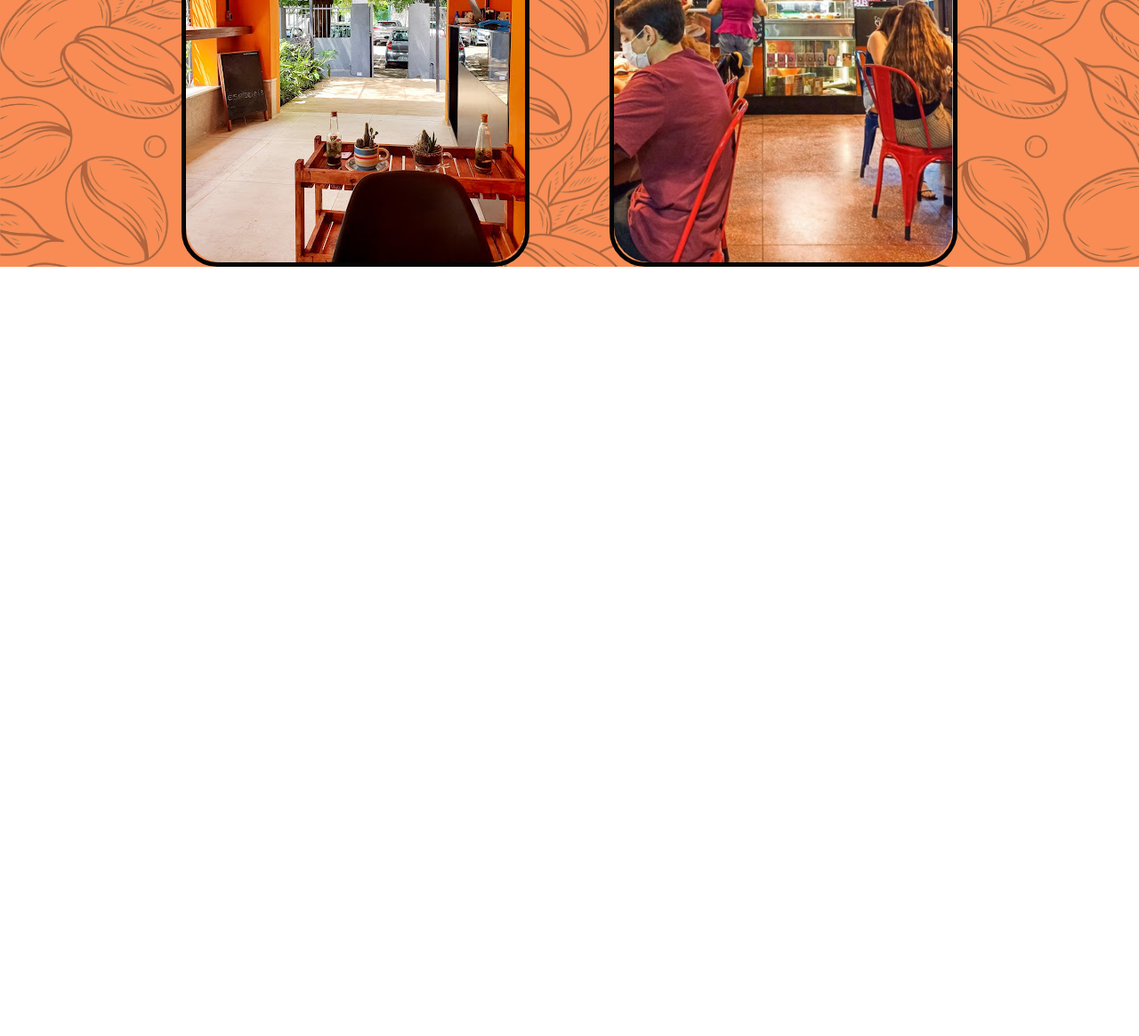
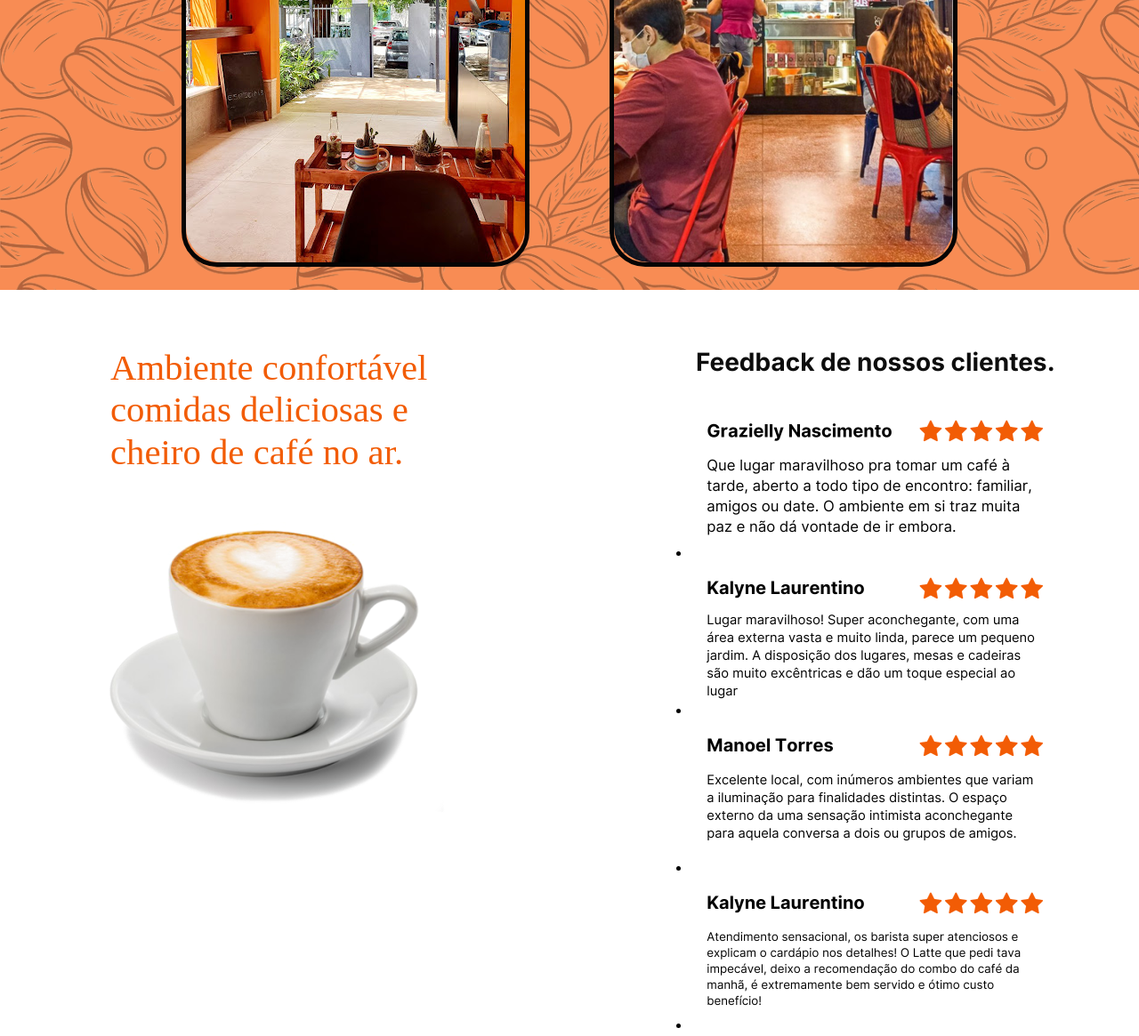
Before and after one commit to GuiJg/Coffee-Cube, a website: page index.html in a window 1280 px wide. Shown: the part 2585-3750 px from the top of the page at 89% size. Before the commit the page ends 2885 px from the top, so only its background shows below. Drawn offline with Linux system fonts and the light colour scheme; a web font is replaced by a local one.

Commit message:
feat: feedback page add

```diff
--- a/index.html
+++ b/index.html
@@ -130,6 +130,7 @@
             </div>
         </div>
     </section>
+    <div class="" id="about"></div>
     <section class="about-page">
         <div class="about-text">
             <span>Quem somos</span>
@@ -158,7 +159,7 @@
             <span>Jaqueira</span>
             <p>
                 Todos os dias: 09hrs - 21hrs
-                <br>
+                <br id="unidades">
                 Brunch: Todos os dias 09hrs - 13hrs
             </p>
         </div>
@@ -202,11 +203,40 @@
     </section>
     <section class="feedback-page">
         <div class="feedback-text">
-
+            <h2>Ambiente confortável comidas deliciosas e cheiro de café no ar.</h2>
+            <img src="assets/cup-of-cappuccino.png" alt="xicara de cafe de cappuccino">
+        </div>
+        <div class="feedbacks">
+            <h2>Feedback de nossos clientes.</h2>
+            <div class="container-feedback-slider">
+                <div class="">
+                    <div class="">
+                        <ul class="">
+                            <li class="">
+                                <img src="assets/feedback1.png" alt="">
+                            </li>
+                            <li class="">
+                                <img src="assets/feedback2.png" alt="">
+                            </li>
+                            <li class="">
+                                <img src="assets/feedback3.png" alt="">
+                            </li>
+                            <li class="">
+                                <img src="assets/feedback4.png" alt="">
+                            </li>
+                            <li class="">
+                                <img src="assets/feedback5.png" alt="">
+                            </li>
+                            <li class="">
+                                <img src="assets/feedback6.png" alt="">
+                            </li>
+                        </ul>
+                    </div>
+                </div>
+            </div>
         </div>
     </section>
     <script src="scripts/splide.min.js"></script>
     <script src="scripts/main.js"></script>
 </body>
-
 </html>
--- a/package.json
+++ b/package.json
@@ -1,5 +1,6 @@
 {
   "dependencies": {
-    "@splidejs/splide": "^4.1.4"
+    "@splidejs/splide": "^4.1.4",
+    "@splidejs/splide-extension-grid": "^0.4.1"
   }
 }
--- a/scripts/main.js
+++ b/scripts/main.js
@@ -25,3 +25,14 @@ document.addEventListener('DOMContentLoaded', function () {
 
     splide.mount();
 });
+
+new Splide( '#splide', {
+  grid: {
+		rows: 2,
+		cols: 2,
+		gap : {
+			row: '1rem',
+			col: '1.5rem',
+		},
+  },
+} ).mount( { Grid } );
--- a/styles/style.css
+++ b/styles/style.css
@@ -329,6 +329,7 @@ header {
     text-align: center;
     gap: 50px;
     padding-top: 5%;
+    padding-bottom: 2%;
     background-image: url(/assets/coffee-beans-background.png);
     background-position: center;
     background-repeat: no-repeat;
@@ -370,7 +371,7 @@ header {
     border: 5px solid #050505;
 }
 
-.unidades:hover .unidades-image{
+.unidades:hover .unidades-image {
     filter: brightness(60%);
 }
 
@@ -402,7 +403,7 @@ header {
     transition: 0.5s;
 }
 
-.unidades-span svg{
+.unidades-span svg {
     width: 60%;
 }
 
@@ -412,3 +413,43 @@ header {
     font-size: 1.6rem;
     font-weight: 700;
 }
+
+.feedback-page {
+    display: flex;
+    justify-content: space-between;
+    margin-top: 5%;
+    margin-left: 7%;
+    margin-right: 7%;
+}
+
+.feedback-text {
+    display: flex;
+    flex-direction: column;
+}
+
+.feedback-text h2 {
+    color: #F25C05;
+    font-family: 'Kiwi Maru', serif;
+    font-size: 40.763px;
+    font-weight: 500;
+    line-height: 47.637px;
+    width: 60%;
+    margin-left: 5%;
+}
+
+.feedback-text img {
+    width: 60%;
+}
+
+.feedbacks {
+    display: flex;
+    flex-direction: column;
+    gap: 30px;
+}
+
+.feedbacks h2 {
+    color: #0D0D0D;
+    text-align: center;
+    font-size: 28px;
+    font-weight: 700;
+}
--- a/styles/teste.css
+++ /dev/null
@@ -1,23 +0,0 @@
-* {
-    margin: 0;
-    padding: 0;
-}
-
-body {
-    margin: 0;
-    font-family: Arial, sans-serif;
-}
-
-.slider-container {
-    width: 100%;
-    overflow: hidden;
-}
-
-.slide {
-    display: none;
-}
-
-img {
-    width: 100%;
-    height: auto;
-}
```
Also changed, not shown: teste.html (deleted, +0 -26 lines), assets/feedback1.png (added), assets/feedback2.png (added), assets/feedback3.png (added), assets/feedback4.png (added), assets/feedback5.png (added), assets/feedback6.png (added), 2 other files.
